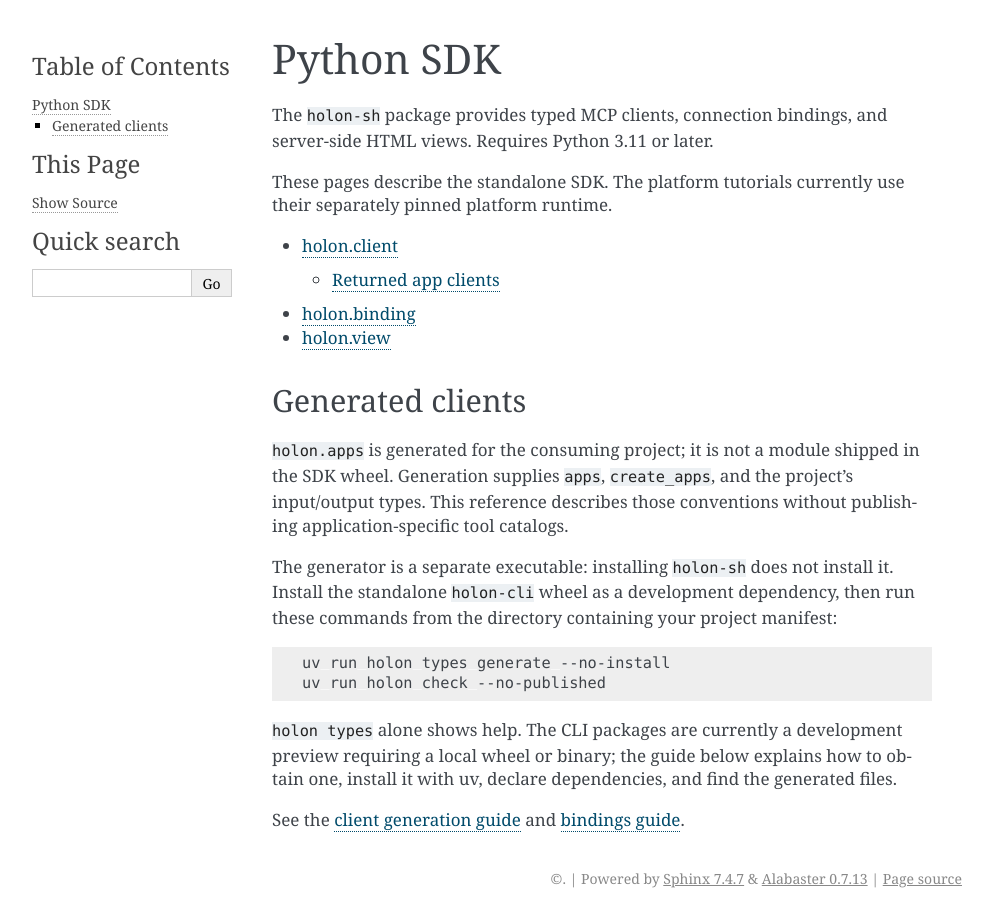
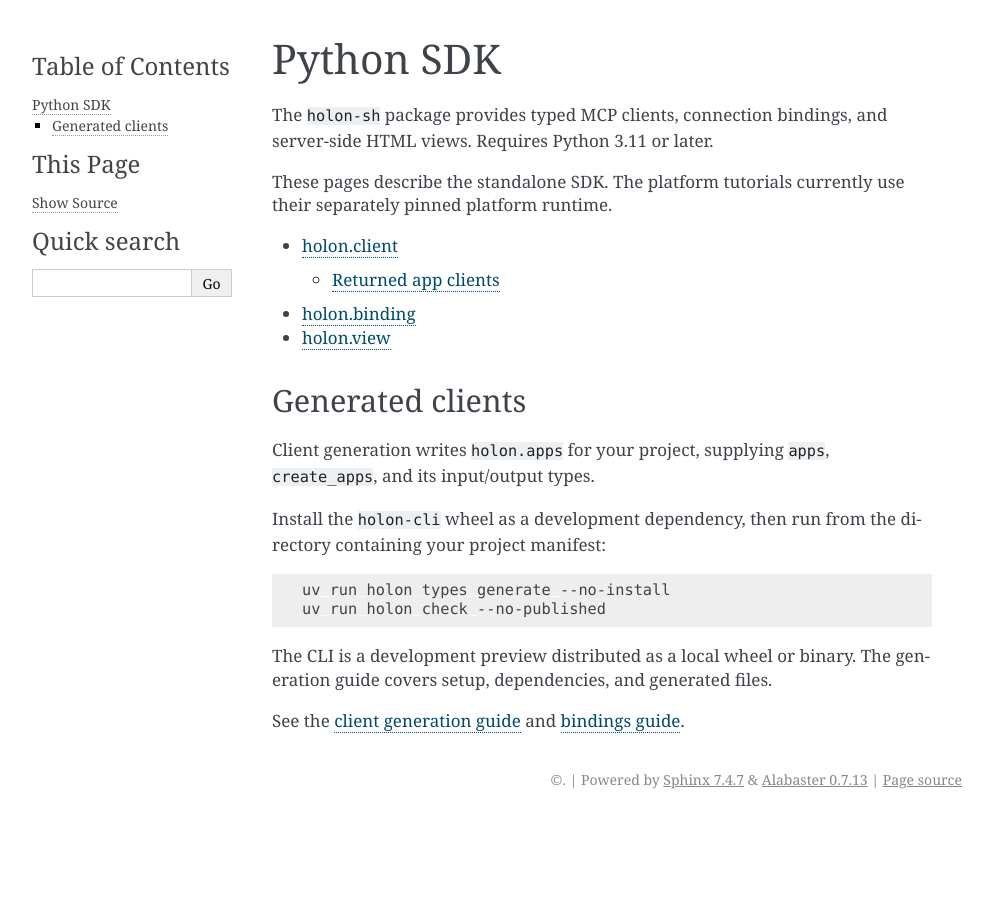
Before and after one commit to holon-sh/sdk-py, a Sphinx documentation site: the page built from docs/index.rst, in a window 1280 px wide. Shown: the whole page, without its empty margins (148-1141 px from the left). Built offline with Sphinx 7.4.7, drawn with Linux system fonts in a browser that asks for light colours.

Commit message:
Tighten Python SDK reference prose

```diff
--- a/docs/index.rst
+++ b/docs/index.rst
@@ -17,23 +17,19 @@ their separately pinned platform runtime.
 Generated clients
 -----------------
 
-``holon.apps`` is generated for the consuming project; it is not a module shipped
-in the SDK wheel. Generation supplies ``apps``, ``create_apps``, and the project's
-input/output types. This reference describes those conventions without publishing
-application-specific tool catalogs.
+Client generation writes ``holon.apps`` for your project, supplying ``apps``,
+``create_apps``, and its input/output types.
 
-The generator is a separate executable: installing ``holon-sh`` does not install
-it. Install the standalone ``holon-cli`` wheel as a development dependency, then
-run these commands from the directory containing your project manifest:
+Install the ``holon-cli`` wheel as a development dependency, then run from the
+directory containing your project manifest:
 
 .. code-block:: sh
 
    uv run holon types generate --no-install
    uv run holon check --no-published
 
-``holon types`` alone shows help. The CLI packages are currently a development
-preview requiring a local wheel or binary; the guide below explains how to obtain
-one, install it with uv, declare dependencies, and find the generated files.
+The CLI is a development preview distributed as a local wheel or binary.
+The generation guide covers setup, dependencies, and generated files.
 
 See the `client generation guide <https://holon-labs.dev/docs/#generate-clients>`_
 and `bindings guide <https://holon-labs.dev/docs/#bind-sdk-clients>`_.
```
Also changed, not shown: docs/README.md (+1 -2 lines), 3 other files.
